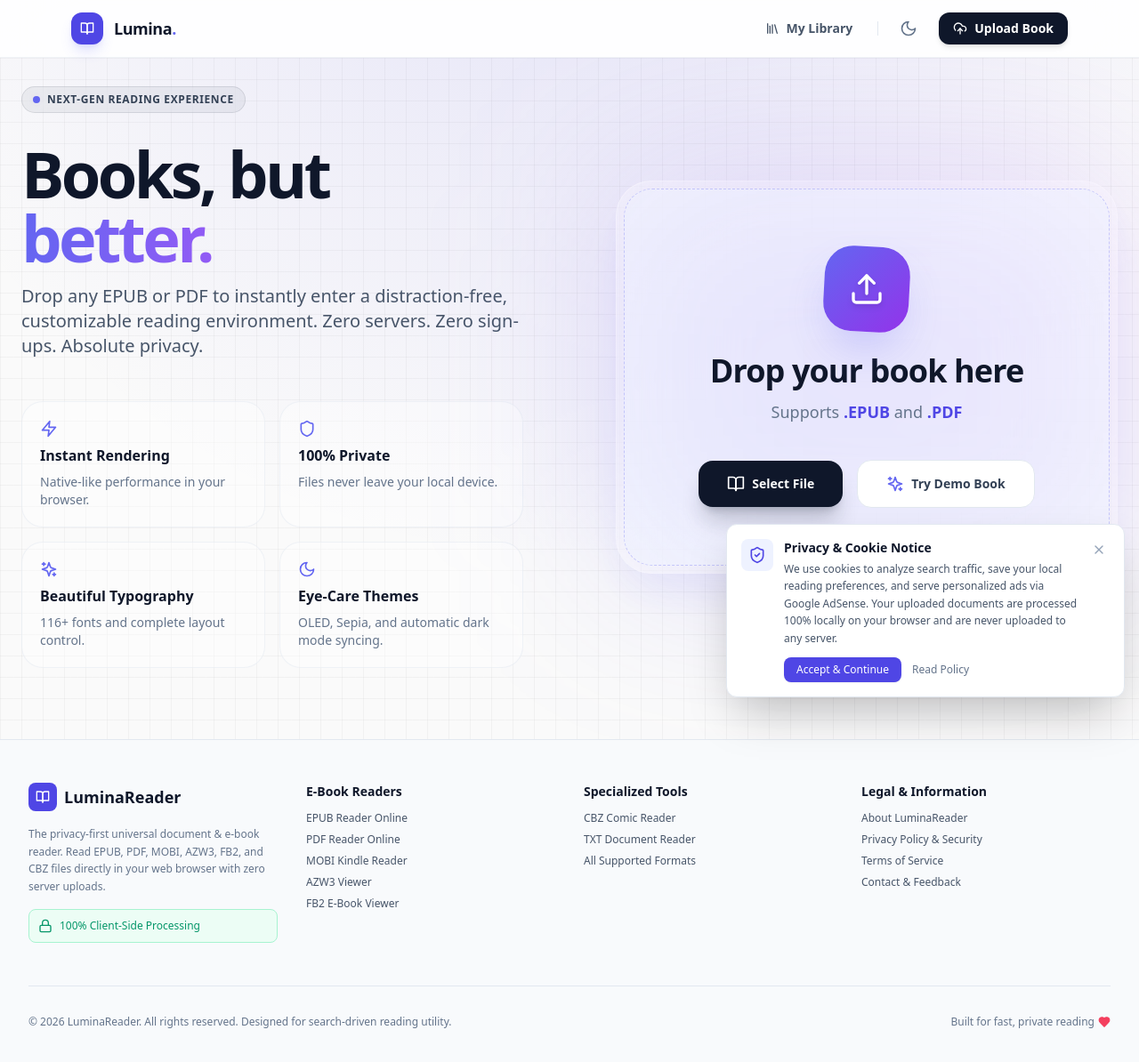
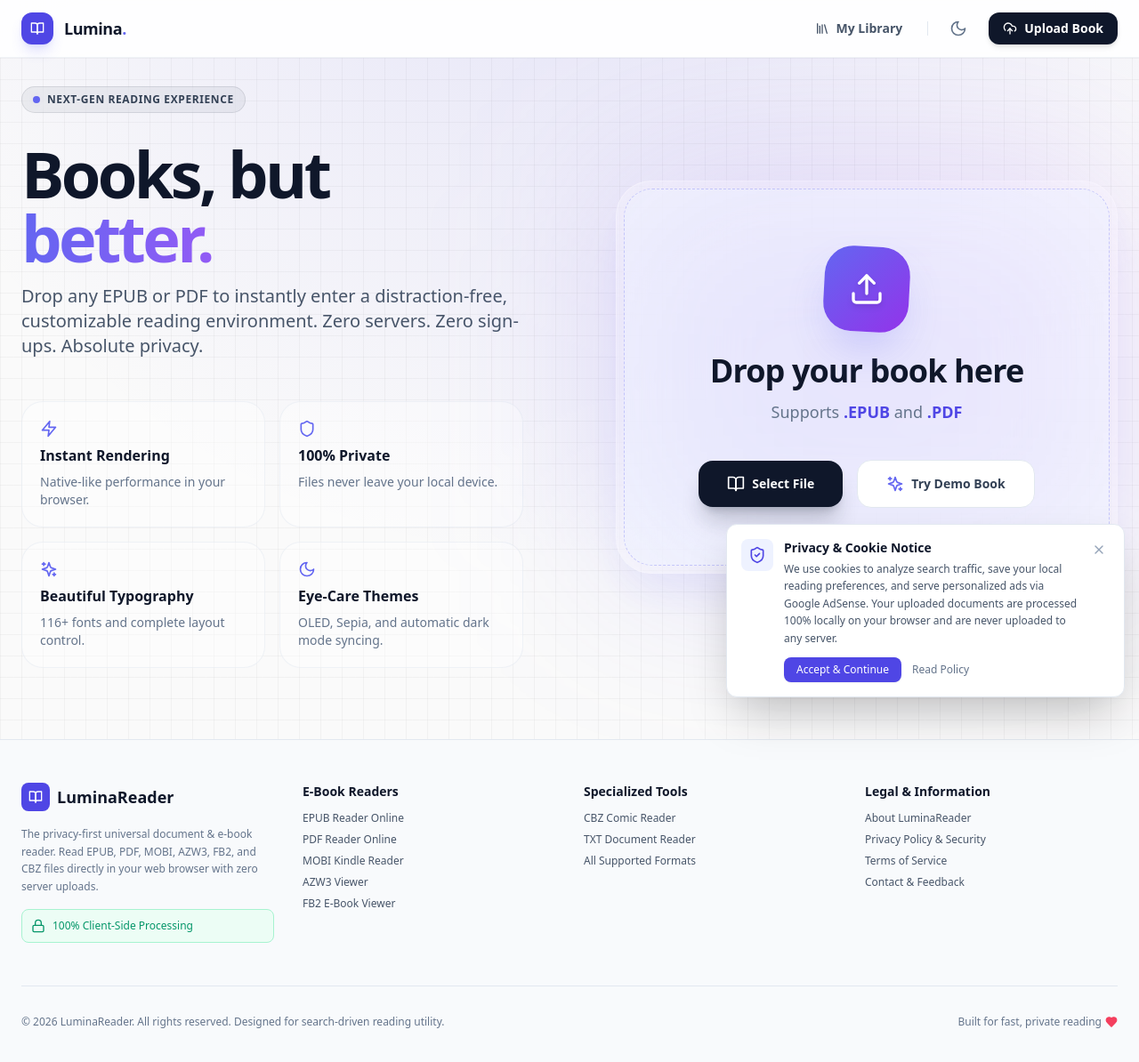
Before and after one commit to Ankitji579/luminareader, a Next.js app: page / in a window 1280 px wide. Shown: the top 1194 px of the page at 89% size. Built offline with nearby package versions, Linux system fonts and the light colour scheme.

Commit message:
style: standardize max-width and horizontal padding across header, footer, and hero to perfectly align edges on large screens

```diff
--- a/components/Footer.tsx
+++ b/components/Footer.tsx
@@ -4,7 +4,7 @@
 export default function Footer() {
   return (
     <footer className="border-t border-slate-200 dark:border-slate-800 bg-slate-50 dark:bg-slate-950 text-slate-600 dark:text-slate-400 text-sm">
-      <div className="max-w-7xl mx-auto px-4 sm:px-6 lg:px-8 py-12">
+      <div className="max-w-7xl mx-auto px-6 py-12">
         <div className="grid grid-cols-1 md:grid-cols-4 gap-8 mb-12">
           <div className="space-y-4 md:col-span-1">
             <div className="flex items-center gap-2">
--- a/components/Header.tsx
+++ b/components/Header.tsx
@@ -52,7 +52,7 @@
 
   return (
     <header id="lumina-global-header" className="sticky top-0 z-50 w-full bg-white/80 dark:bg-black/80 backdrop-blur-2xl border-b border-slate-200/50 dark:border-white/10">
-      <div className="max-w-6xl mx-auto px-4 h-16 flex items-center justify-between">
+      <div className="max-w-7xl mx-auto px-6 h-16 flex items-center justify-between">
 
         {/* Brand */}
         <Link href="/" className="flex items-center gap-3 group">
```
